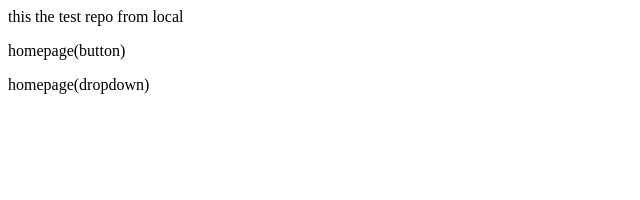
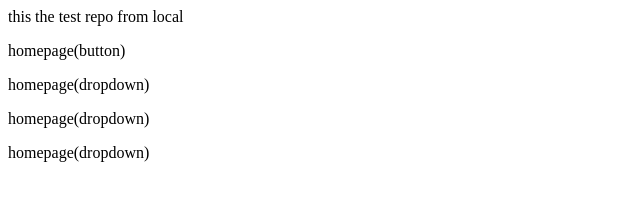
Before and after one commit to Tanmaysardar/localrepo, a plain HTML site: page index.html/index.html in a window 1280 px wide. Shown: the whole page, without its empty margins (0-640 px from the left). Drawn offline with Linux system fonts and the light colour scheme.

Commit message:
added p ag

```diff
--- a/index.html/index.html
+++ b/index.html/index.html
@@ -1,3 +1,5 @@
 <p>this the test repo from local</p>
 <p>homepage(button)</p>
 <p>homepage(dropdown)</p>
+<p>homepage(dropdown)</p>
+<p>homepage(dropdown)</p>
```
